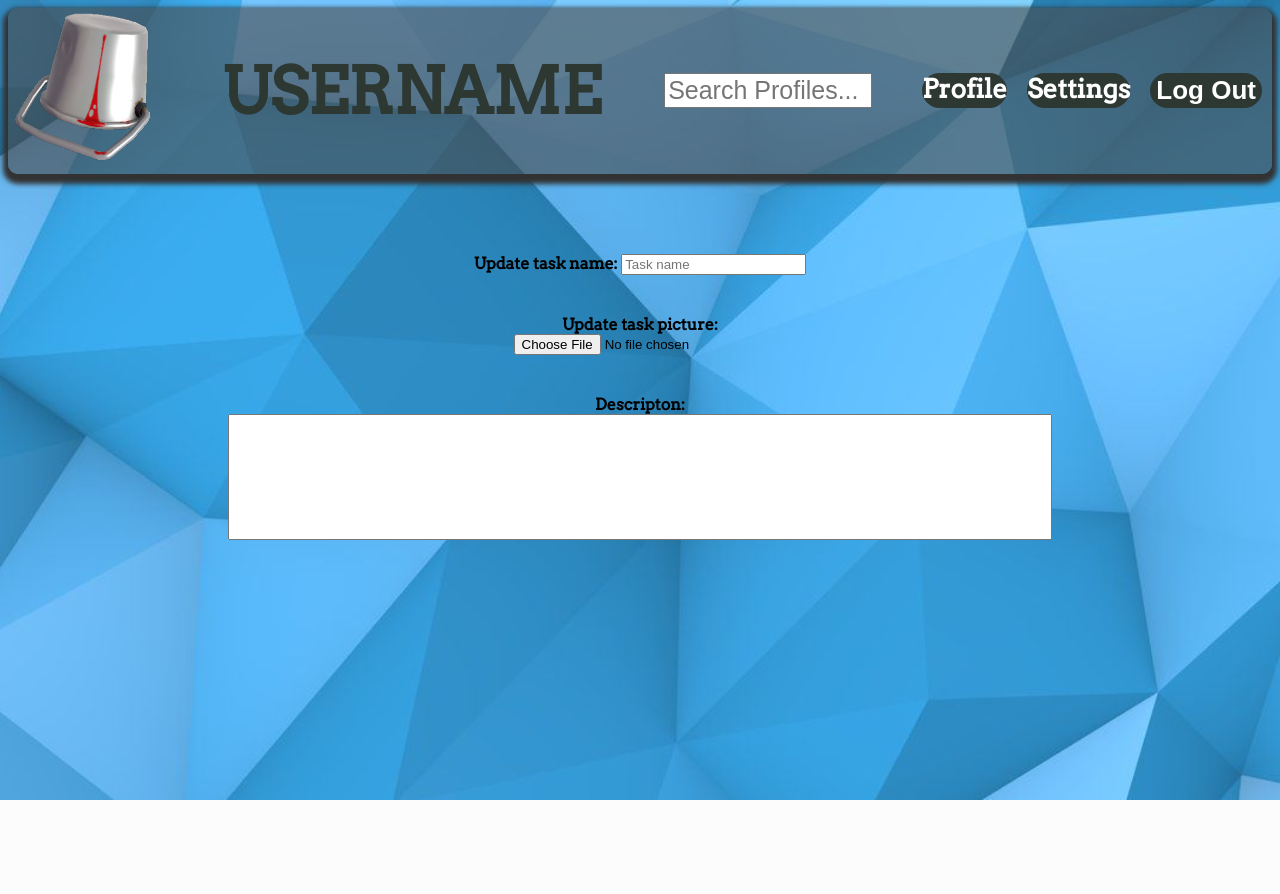
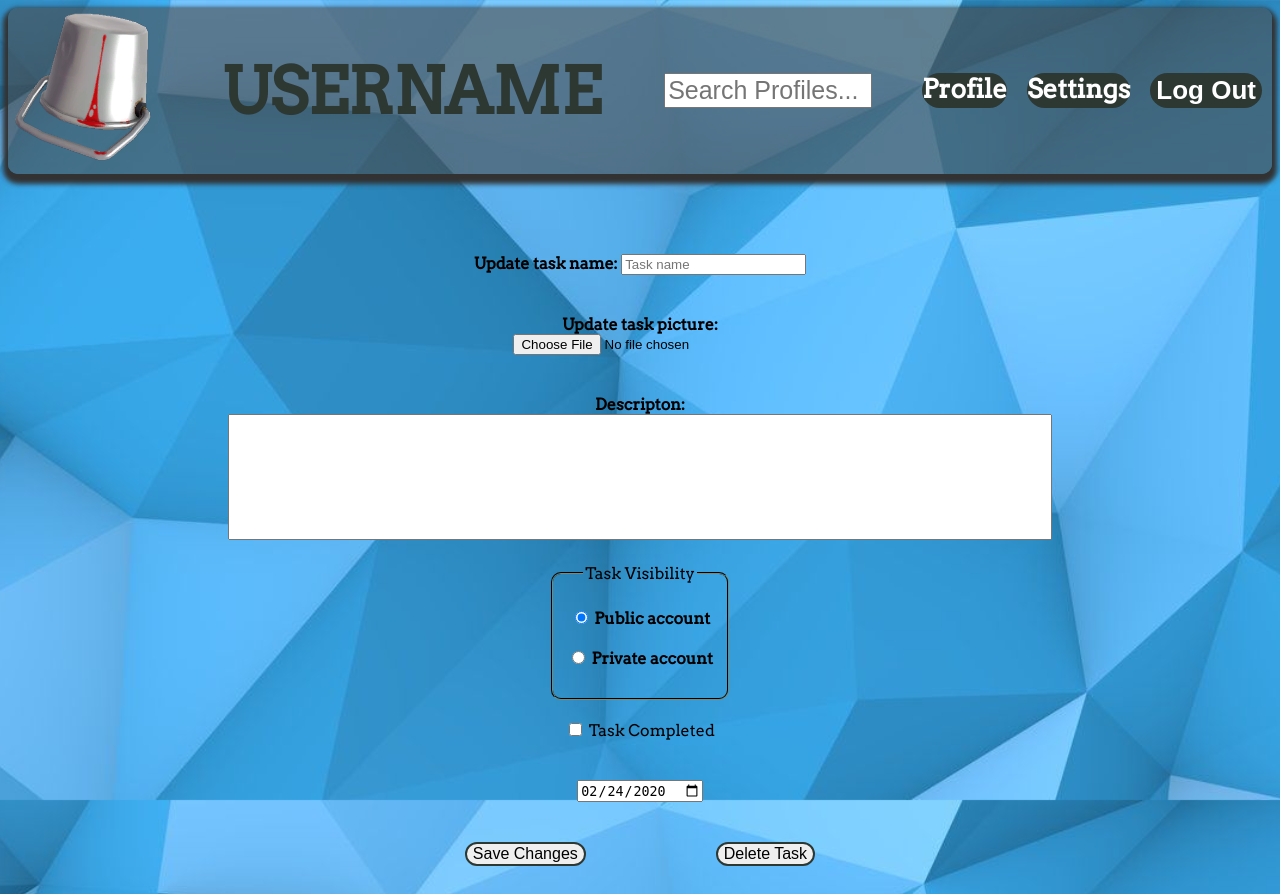
Before and after one commit to TimC615/COIS-3420H-Project, a PHP site: page /edit_list_item.html in a window 1280 px wide. Before the commit the page ends 800 px from the top, so only its background shows below. Run offline with PHP 8.4, Linux system fonts and the light colour scheme.

Commit message:
Massive changes pre-check in

```diff
--- a/css/edit_list_item.css
+++ b/css/edit_list_item.css
@@ -6,7 +6,11 @@ textarea{
     display: flex;
     flex-direction: column;
     text-align: center;
+    align-items: center;
+    margin-left: auto;
+    margin-right: auto;
     margin-top: 60px;
+    width: 60%;
 }
 
 #editlistitem div{
@@ -17,3 +21,28 @@ textarea{
 label{
     font-weight: bold;
 }
+
+fieldset {
+    width: 150px;
+    border-radius: 10px;
+    border-color: #2D3833
+}
+
+#commitchanges {
+    display: flex;
+    flex-direction: row;
+}
+
+#commitchanges button {
+    font-size: 16px;
+    border: 2px solid #2D3833;
+    border-radius: 15px;
+    margin-left: 65px;
+    margin-right: 65px;
+}
+
+#commitchanges button:hover {
+    transition-duration: 0.4s;
+    color: white;
+    background-color: #485951;
+}
--- a/edit_list_item.html
+++ b/edit_list_item.html
@@ -48,6 +48,31 @@
 			<label for="updatedesc">Descripton:</label><br />
 			<textarea name="updatedesc" rows="8" cols="100" maxlength="600"></textarea>
 		</div>
+        <fieldset>
+			<legend>Task Visibility</legend>
+			<div>
+				<div>
+					<input id="publicacc" type="radio" name="access" value="public" checked="checked">
+					<label for="publicacc">Public account</label>
+				</div>
+				<div>
+					<input id="privateacc" type="radio" name="access" value="private">
+					<label for="privateacc">Private account</label>
+				</div>
+			</div>
+		</fieldset>
+        <div>
+            <input type="checkbox" id="taskcompletion" name="taskfinish" value="finished"
+            <label for="taskcompletion"> Task Completed</label>
+        </div>
+        <div>
+            <input type="date" id="completiondate" value="2020-02-24">
+        </div>
+
+        <div id="commitchanges">
+            <button type="submit" id="submit" name="submit" class="centered">Save Changes</button>
+            <button id="delete" name="delete" onclick="deleteConfirm()" class="centered">Delete Task</button>
+        </div>
     </form>
 </body>
 
```
Also changed, not shown: create_list_item.html (+13 -0 lines), css/create_list_item.css (+7 -0 lines), css/login.css (+12 -0 lines), css/profile.css (+15 -0 lines), login.html (+8 -1 lines), profile.html (+8 -1 lines).
